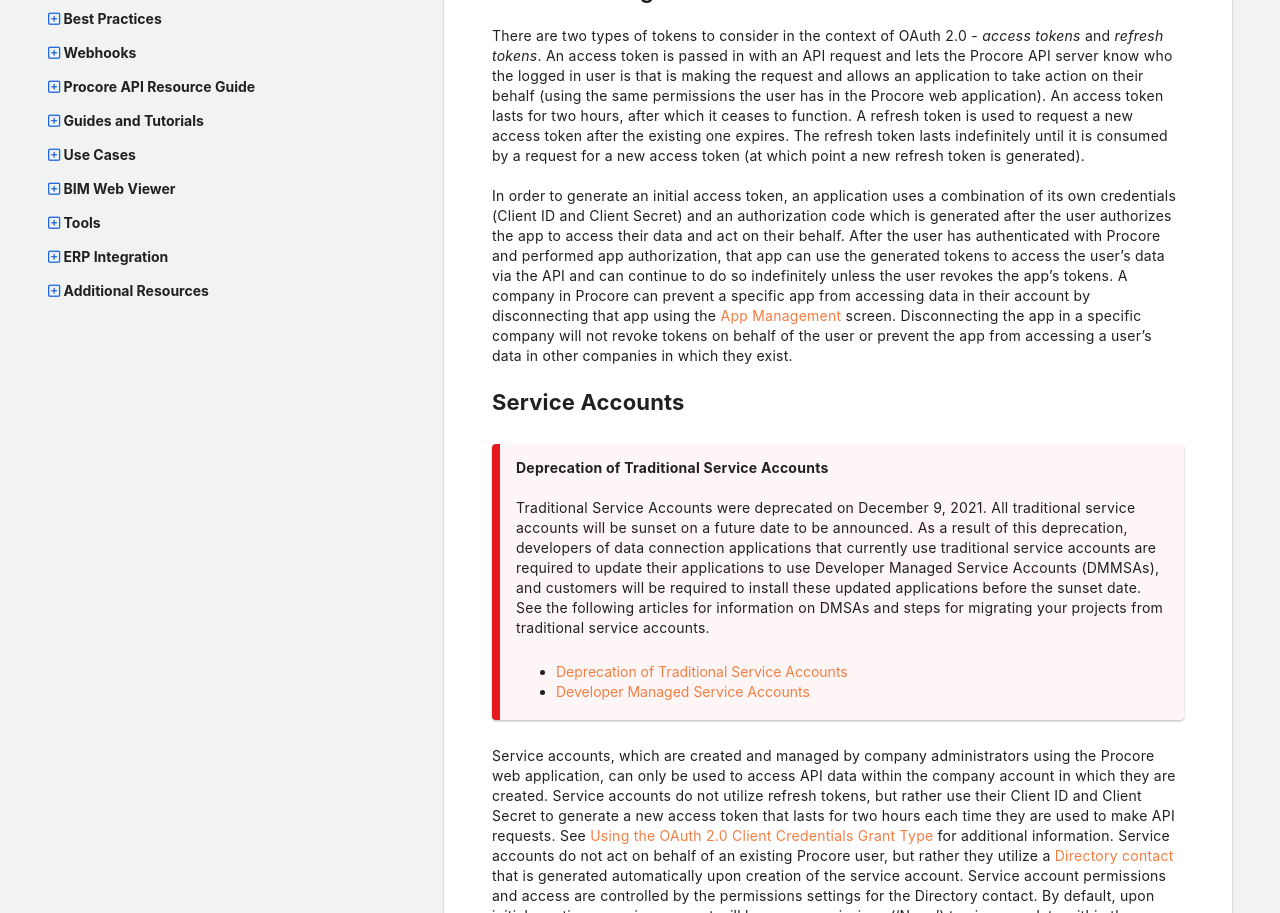
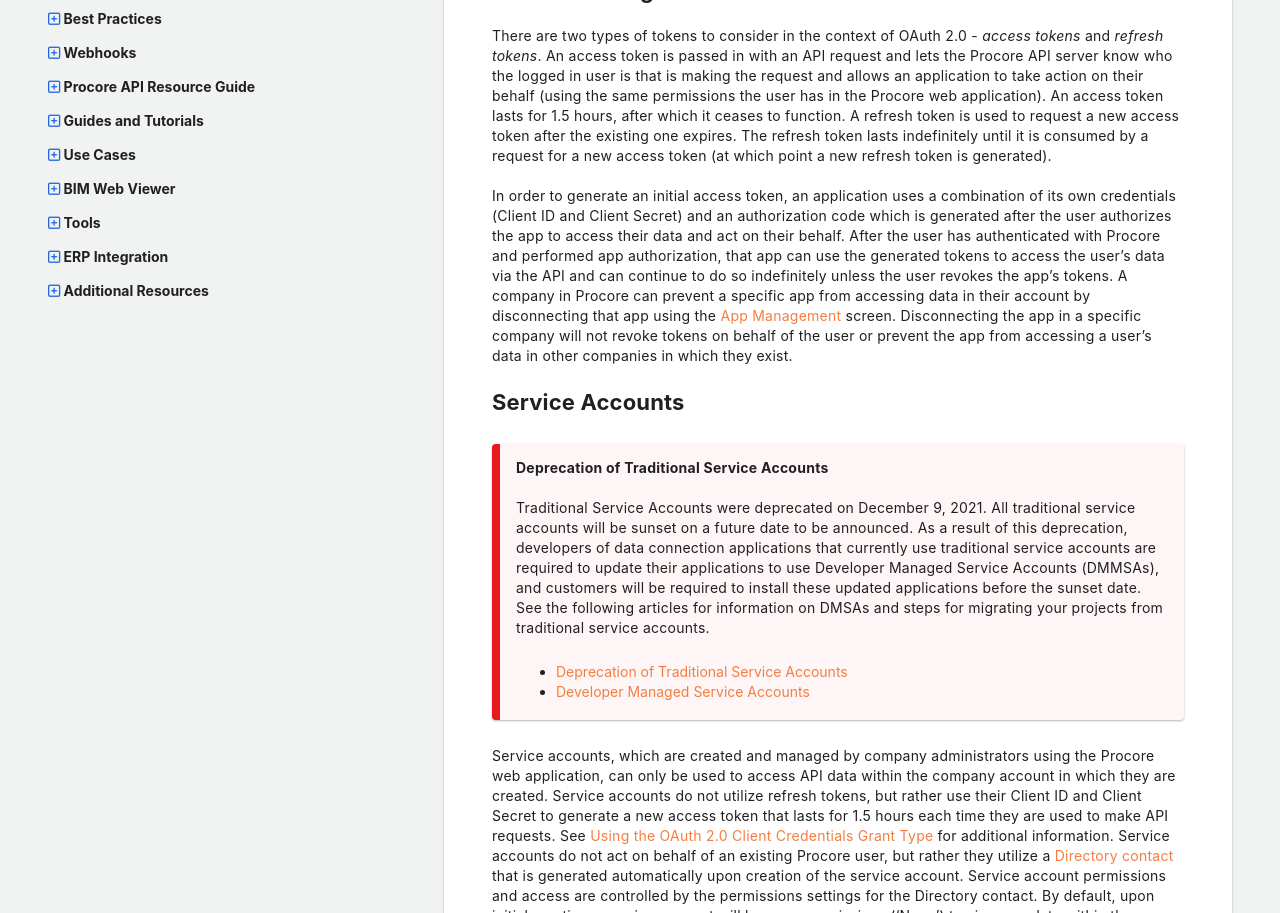
Before and after one commit to procore/documentation, a Jekyll site: the page built from api_essentials/api_security_overview.md, in a window 1280 px wide. Shown: the part 473-1386 px from the top of the page. Built offline with Jekyll 4.4.1, drawn with Linux system fonts in a browser that asks for light colours; comment, search, counter and statistics services are not loaded.

Commit message:
additional page updates

```diff
--- a/api_essentials/api_security_overview.md
+++ b/api_essentials/api_security_overview.md
@@ -17,7 +17,7 @@ The OAuth 2.0 grant types supported by the Procore API rely on the use of tokens
 
 There are two types of tokens to consider in the context of OAuth 2.0 - _access tokens_ and _refresh tokens_.
 An access token is passed in with an API request and lets the Procore API server know who the logged in user is that is making the request and allows an application to take action on their behalf (using the same permissions the user has in the Procore web application).
-An access token lasts for two hours, after which it ceases to function.
+An access token lasts for 1.5 hours, after which it ceases to function.
 A refresh token is used to request a new access token after the existing one expires.
 The refresh token lasts indefinitely until it is consumed by a request for a new access token (at which point a new refresh token is generated).
 
@@ -38,7 +38,7 @@ Disconnecting the app in a specific company will not revoke tokens on behalf of
 > - [Developer Managed Service Accounts]({{ site.url }}{{ site.baseurl }}{% link building_applications/developer_managed_service_accounts.md %})
 
 Service accounts, which are created and managed by company administrators using the Procore web application, can only be used to access API data within the company account in which they are created.
-Service accounts do not utilize refresh tokens, but rather use their Client ID and Client Secret to generate a new access token that lasts for two hours each time they are used to make API requests.
+Service accounts do not utilize refresh tokens, but rather use their Client ID and Client Secret to generate a new access token that lasts for 1.5 hours each time they are used to make API requests.
 See [Using the OAuth 2.0 Client Credentials Grant Type]({{ site.url }}{{ site.baseurl }}{% link oauth/oauth_client_credentials.md %}) for additional information.
 Service accounts do not act on behalf of an existing Procore user, but rather they utilize a [Directory contact](https://support.procore.com/faq/what-is-a-contact-in-procore-and-which-project-tools-support-the-concept) that is generated automatically upon creation of the service account.
 Service account permissions and access are controlled by the permissions settings for the Directory contact.
```
Also changed, not shown: oauth/oauth_access_tokens.md (+1 -1 lines), oauth/oauth_introduction.md (+1 -1 lines).
